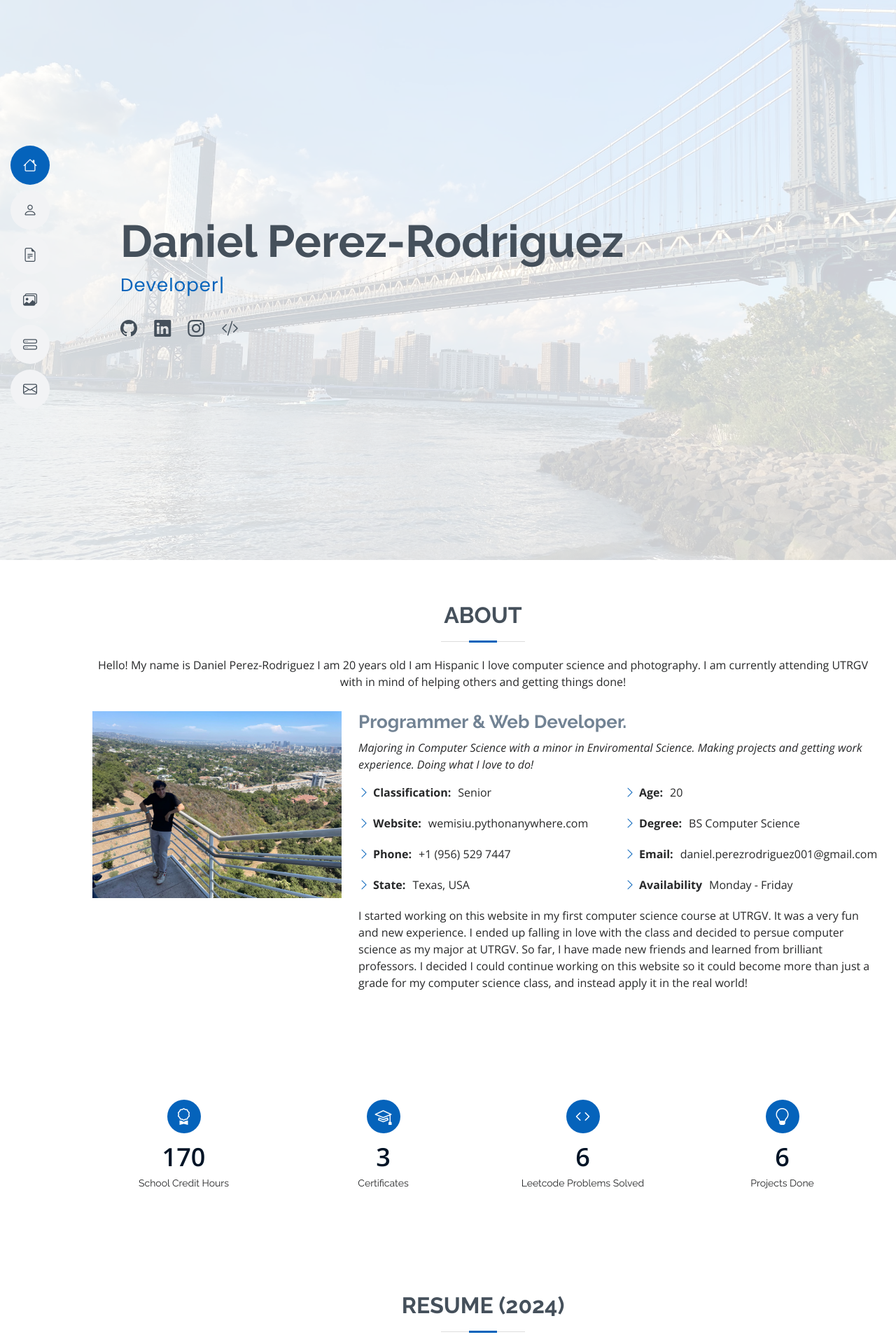
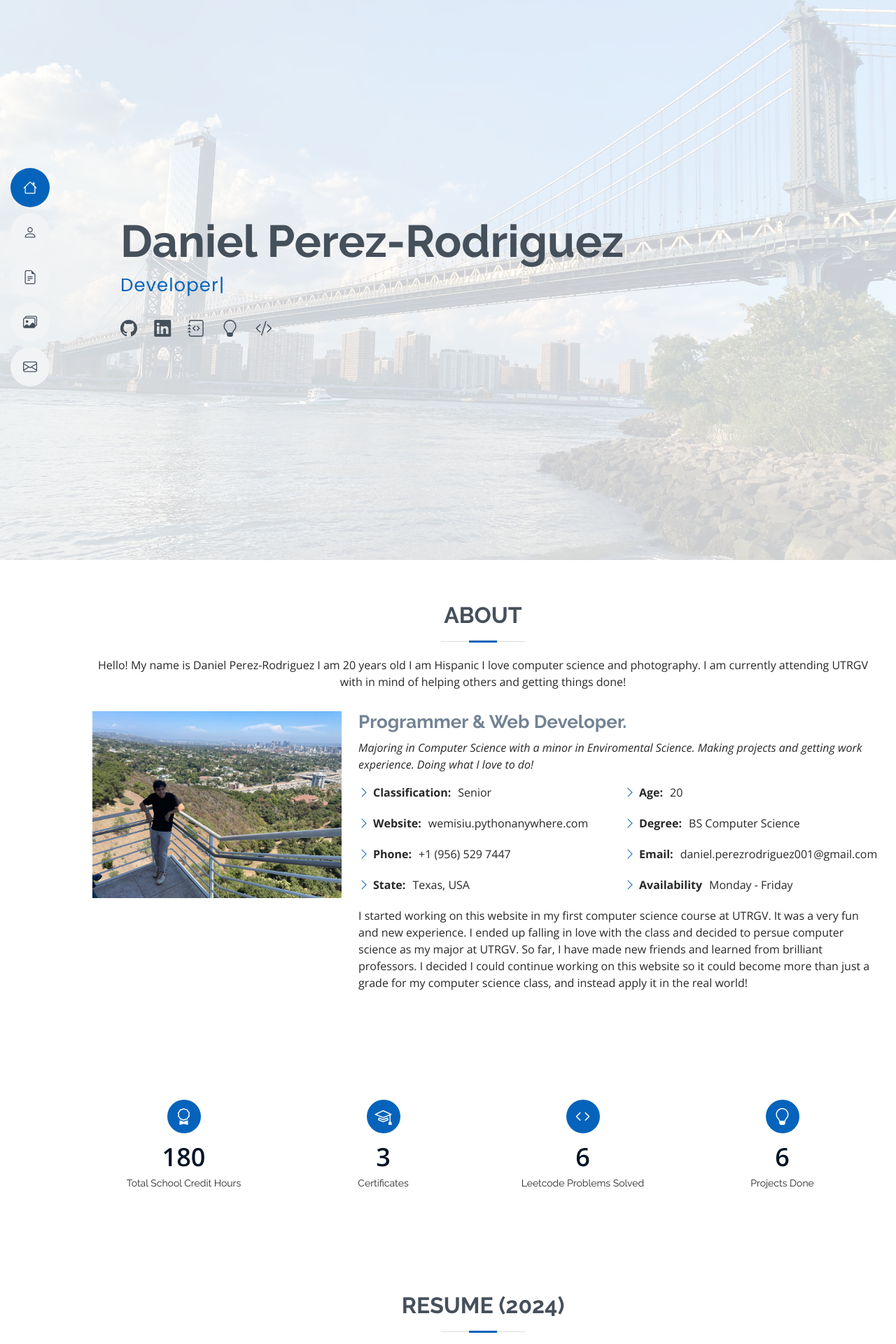
Before and after one commit to Wemisiu/Resume, a Flask app: page / in a window 1280 px wide. Shown: the top 1920 px of the page at 70% size. Run offline with Flask 3, Linux system fonts and the light colour scheme; some libraries are stand-ins or nearby versions.

Commit message:
Changing Icons

```diff
--- a/templates/index.html
+++ b/templates/index.html
@@ -49,7 +49,6 @@
         <li><a href="#about" class="nav-link scrollto"><i class="bi bi-person"></i> <span>About</span></a></li>
         <li><a href="#resume" class="nav-link scrollto"> <i class="bi bi-file-earmark-text"></i> <span>Resume</span></a></li>
         <li><a href="#portfolio" class="nav-link scrollto"><i class="bi bi-images"></i> <span>Portfolio</span></a></li>
-        <li><a href="#services" class="nav-link scrollto"><i class="bi bi-hdd-stack"></i> <span>Services</span></a></li>
         <li><a href="#contact" class="nav-link scrollto"><i class="bi bi-envelope"></i> <span>Contact</span></a></li>
       </ul>
     </nav><!-- .nav-menu -->
@@ -64,9 +63,13 @@
       <div class="social-links">
         <a href="https://github.com/Wemisiu" class="facebook"><i class="bi bi-github"></i></a>
         <a href="https://www.linkedin.com/in/daniel-perez-rodriguez-434387207/" class="instagram"><i class="bi bi-linkedin"></i></a>
-        <a href="https://www.instagram.com/daaaanielpeeerez/" class="twitter"><i class="bi bi-instagram"></i></a>
+        <a href="https://replit.com/@Wemisiu" class="instagram"><i class="bi bi-journal-code"></i></a>
+        <a href="https://wemisiu.myambit.com" class="google-plus"> <i class="bi bi-lightbulb"></i> </a>
+        <a href="https://leetcode.com/Wemisiu/" class="linkedin"><i class="bi bi-code-slash"></i></a>
 
-        <a href="https://leetcode.com/Wemisiu/" class="linkedin"> <i class="bi bi-code-slash"></i> </a>
+
+
+
 
       </div>
     </div>
@@ -138,8 +141,8 @@
           <div class="col-lg-3 col-md-6">
             <div class="count-box">
               <i class="bi bi-award"></i>
-              <span data-purecounter-start="0" data-purecounter-end="170" data-purecounter-duration= "1" class="purecounter"></span>
-              <p>School Credit Hours</p>
+              <span data-purecounter-start="0" data-purecounter-end="180" data-purecounter-duration= "1" class="purecounter"></span>
+              <p>Total School Credit Hours</p>
             </div>
           </div>
 
@@ -699,11 +702,13 @@
       <h3>Daniel Perez-Rodriguez</h3>
       <p>Thank you for looking over my website!</p>
       <div class="social-links">
-        <a href="https://www.instagram.com/daaaanielpeeerez/" class="twitter"><i class="bi bi-instagram"></i></a>
+
         <a href="https://github.com/Wemisiu" class="facebook"><i class="bi bi-github"></i></a>
+        <a href="https://www.linkedin.com/in/daniel-perez-rodriguez-434387207/" class="instagram"><i class="bi bi-linkedin"></i></a>
         <a href="https://replit.com/@Wemisiu" class="instagram"><i class="bi bi-journal-code"></i></a>
         <a href="https://wemisiu.myambit.com" class="google-plus"> <i class="bi bi-lightbulb"></i> </a>
         <a href="https://leetcode.com/Wemisiu/" class="linkedin"><i class="bi bi-code-slash"></i></a>
+
       </div>
       <div class="copyright">
         &copy; Copyright <strong><span>MyResume</span></strong>. All Rights Reserved
```
